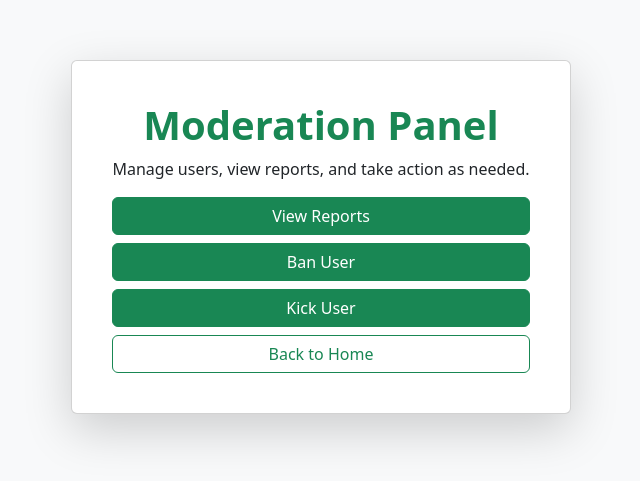
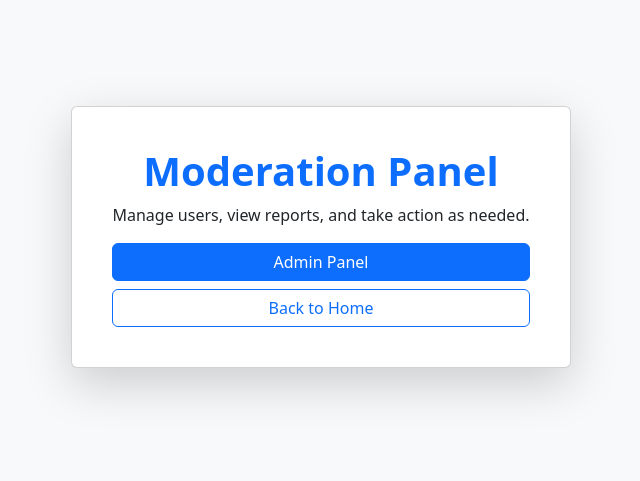
Before and after one commit to JurSchuijt712/LoginBloxoshop, a website: page public/approved.html in a window 1280 px wide. Shown: the part 163-644 px from the top of the page, without its empty margins (319-959 px from the left). Drawn offline with nearby package versions, Linux system fonts and the light colour scheme.

Commit message:
Update approved.html

```diff
--- a/public/approved.html
+++ b/public/approved.html
@@ -10,14 +10,12 @@
 
   <div class="card shadow-lg p-4 text-center" style="max-width: 500px;">
     <div class="card-body">
-      <h1 class="card-title text-success fw-bold">Moderation Panel</h1>
+      <h1 class="card-title text-primary fw-bold">Moderation Panel</h1>
       <p class="card-text">Manage users, view reports, and take action as needed.</p>
 
       <div class="d-grid gap-2">
-        <a href="#" class="btn btn-success">View Reports</a>
-        <a href="#" class="btn btn-success">Ban User</a>
-        <a href="#" class="btn btn-success">Kick User</a>
-        <a href="#" class="btn btn-outline-success">Back to Home</a>
+        <a href="New.html" class="btn btn-primary">Admin Panel</a>
+        <a href="/" class="btn btn-outline-primary">Back to Home</a>
       </div>
     </div>
   </div>
```
